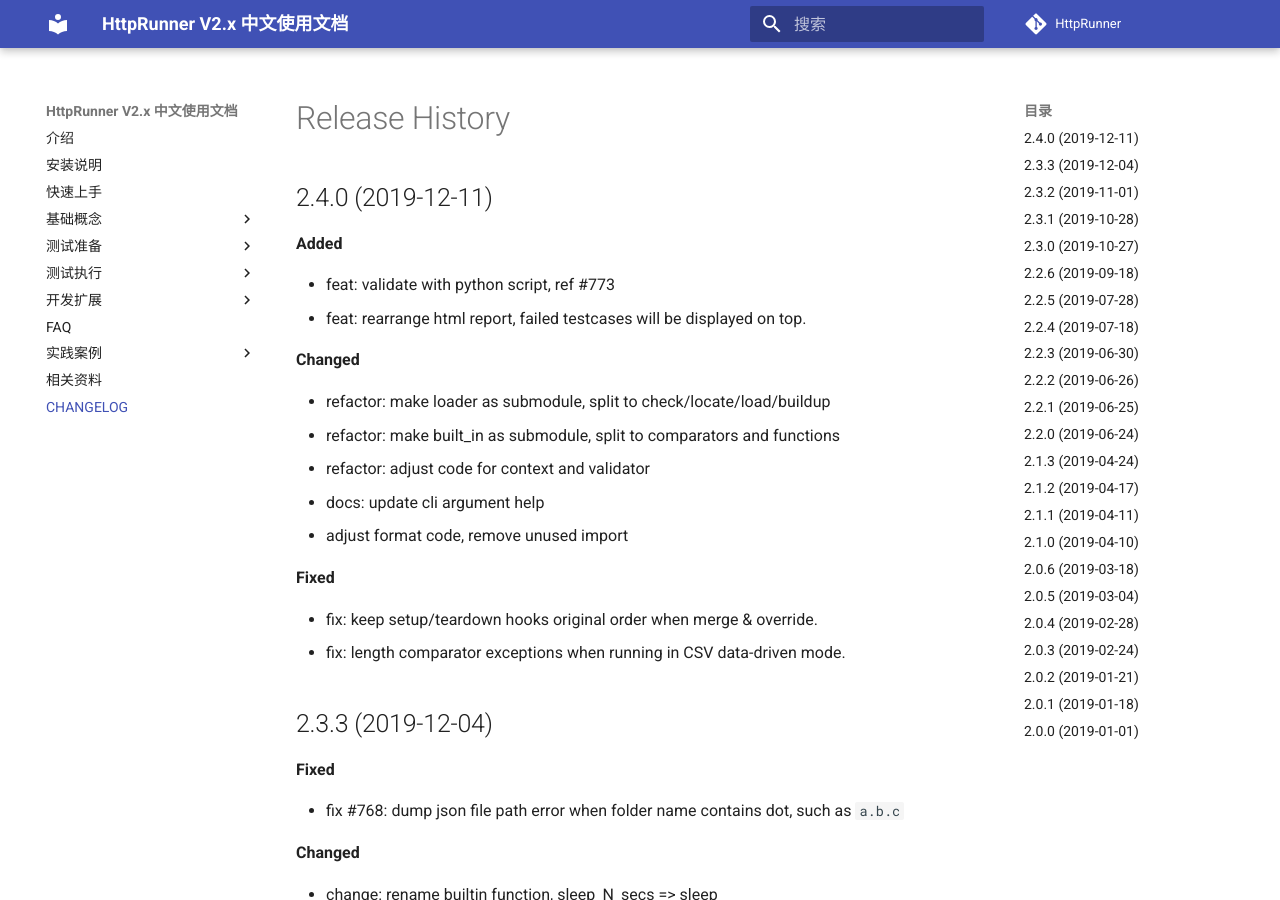
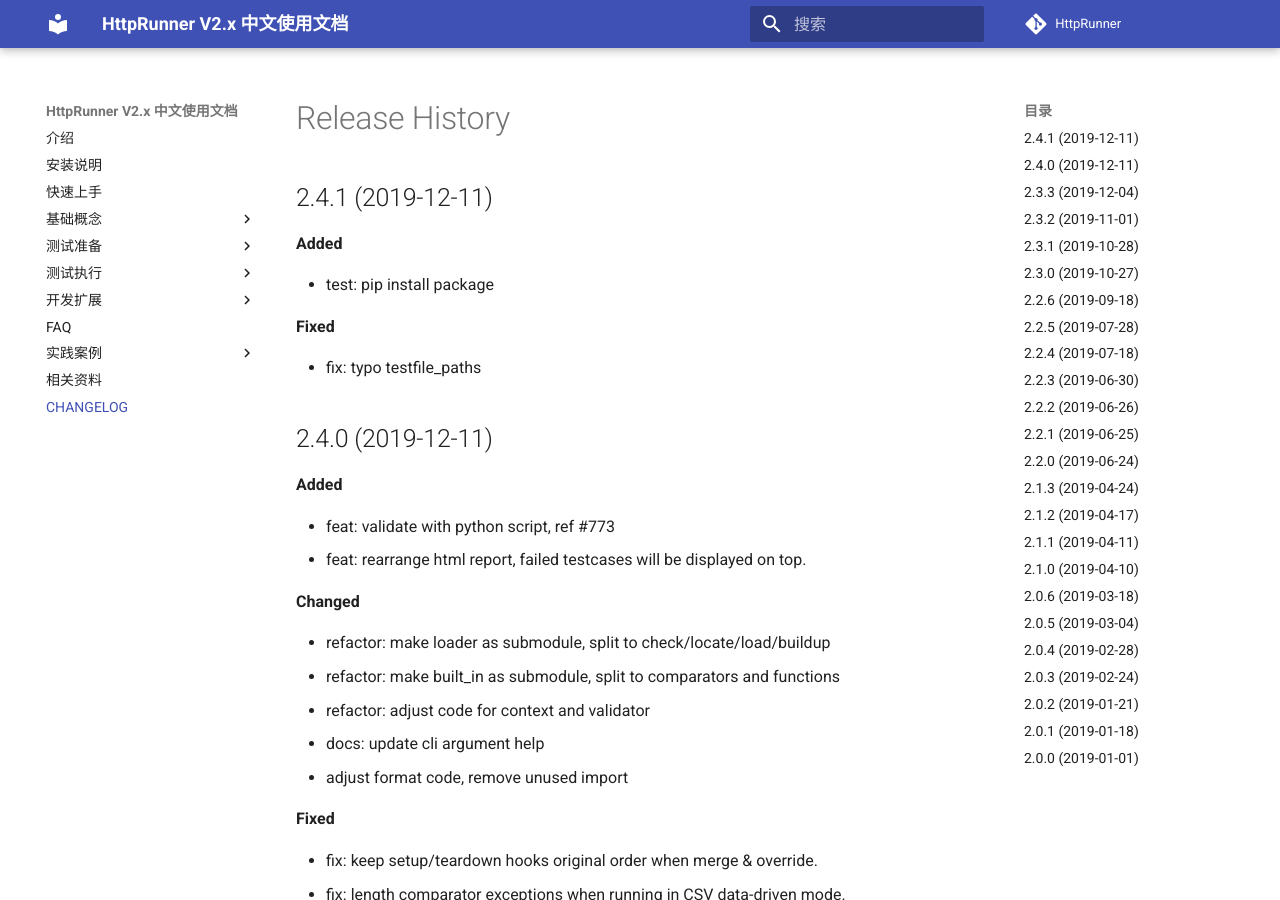
Before and after one commit to TanakitIntR/httprunner4, an MkDocs documentation site: the page built from docs/CHANGELOG.md, in a window 1280 px wide and 900 px high. Built offline with MkDocs 1.6.1 and Material for MkDocs 9.7.7, drawn with Linux system fonts in a browser that asks for light colours; comment, search, counter and statistics services are not loaded.

Commit message:
test: pip install package

```diff
--- a/.travis.yml
+++ b/.travis.yml
@@ -13,7 +13,10 @@ matrix:
 install:
   - pip install poetry
   - poetry install -vvv
+  - poetry build
+  - ls dist/*.whl | xargs pip install # test installation
 script:
+  - hrun -V
   - python -m httprunner.cli hrun -V
   - python -m httprunner.cli hrun -h
   - poetry build
--- a/docs/CHANGELOG.md
+++ b/docs/CHANGELOG.md
@@ -1,4 +1,14 @@
 # Release History
+
+## 2.4.1 (2019-12-11)
+
+**Added**
+
+- test: pip install package
+
+**Fixed**
+
+- fix: typo testfile_paths
 
 ## 2.4.0 (2019-12-11)
 
```
